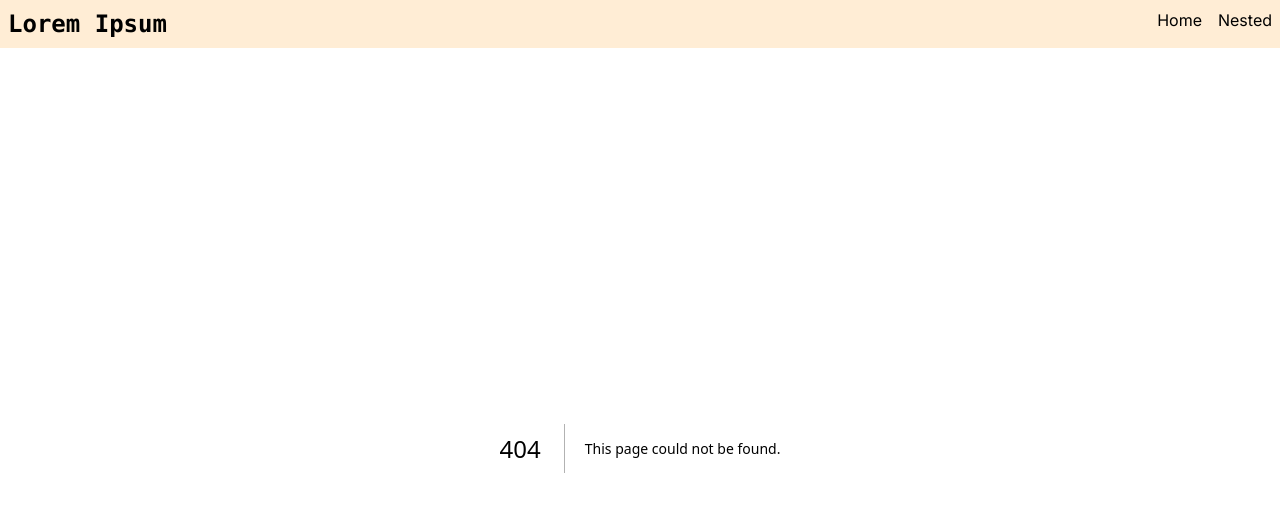
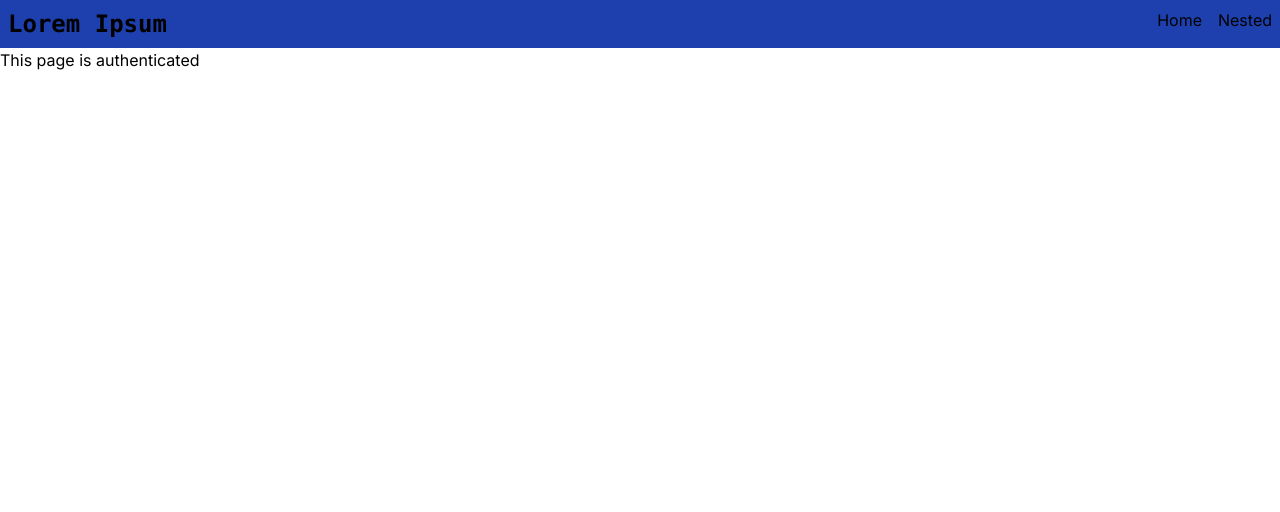
Before and after one commit to AntonNiklasson/hacks, a Next.js app in the folder next-app-router/: page /auth in a window 1280 px wide. Before the commit this address had no page. Shown: the top 512 px of the page. Built offline with nearby package versions, Linux system fonts and the light colour scheme.

Commit message:
wip: authenticated server components

```diff
--- /dev/null
+++ b/next-app-router/src/app/auth/middleware.ts
@@ -0,0 +1,7 @@
+import { NextRequest } from "next/server";
+
+export function middleware(request: NextRequest) {
+  console.log({
+    cookies: request.cookies,
+  });
+}
--- /dev/null
+++ b/next-app-router/src/app/auth/page.tsx
@@ -0,0 +1,11 @@
+export default function AuthPage(data) {
+	console.log({
+		data,
+	});
+
+	return (
+		<div>
+			<h1>This page is authenticated</h1>
+		</div>
+	);
+}
--- a/next-app-router/src/app/layout.tsx
+++ b/next-app-router/src/app/layout.tsx
@@ -11,14 +11,19 @@ export const metadata: Metadata = {
 
 export default function RootLayout({
 	children,
+	...rest
 }: Readonly<{
 	children: React.ReactNode;
 }>) {
+	console.log({
+		rest,
+	});
+
 	return (
 		<html lang="en">
 			<body className={inter.className}>
 				<div className="flex h-full flex-col">
-          <header className="align-center flex grow-0 justify-between bg-orange-100 p-2">
+					<header className="align-center flex grow-0 justify-between bg-blue-800 p-2">
 						<h1 className="font-mono text-2xl font-bold">Lorem Ipsum</h1>
 
 						<nav className="align-center flex gap-4">
```
Also changed, not shown: next-app-router/package.json (+6 -1 lines), 1 other file (tests, documents, lock files or other folders). Lines whose indentation alone changed are shown as unchanged.
